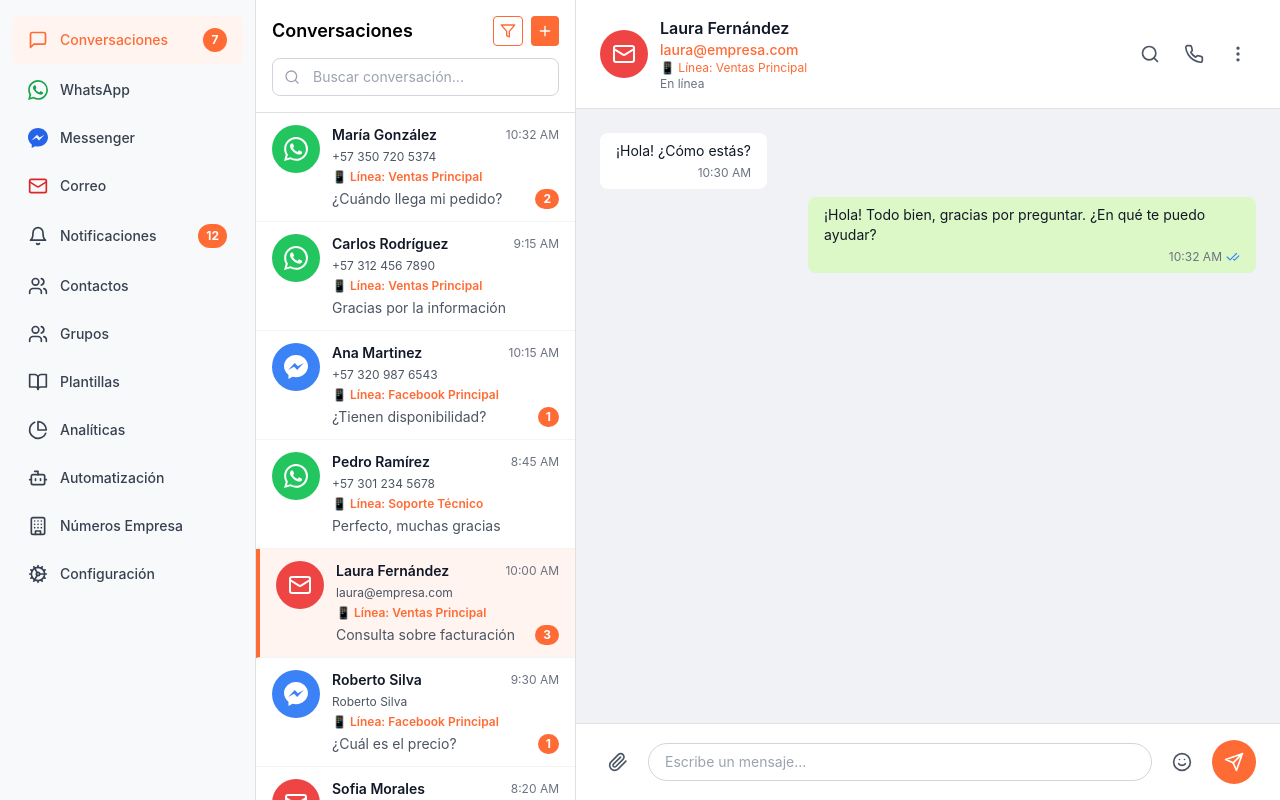
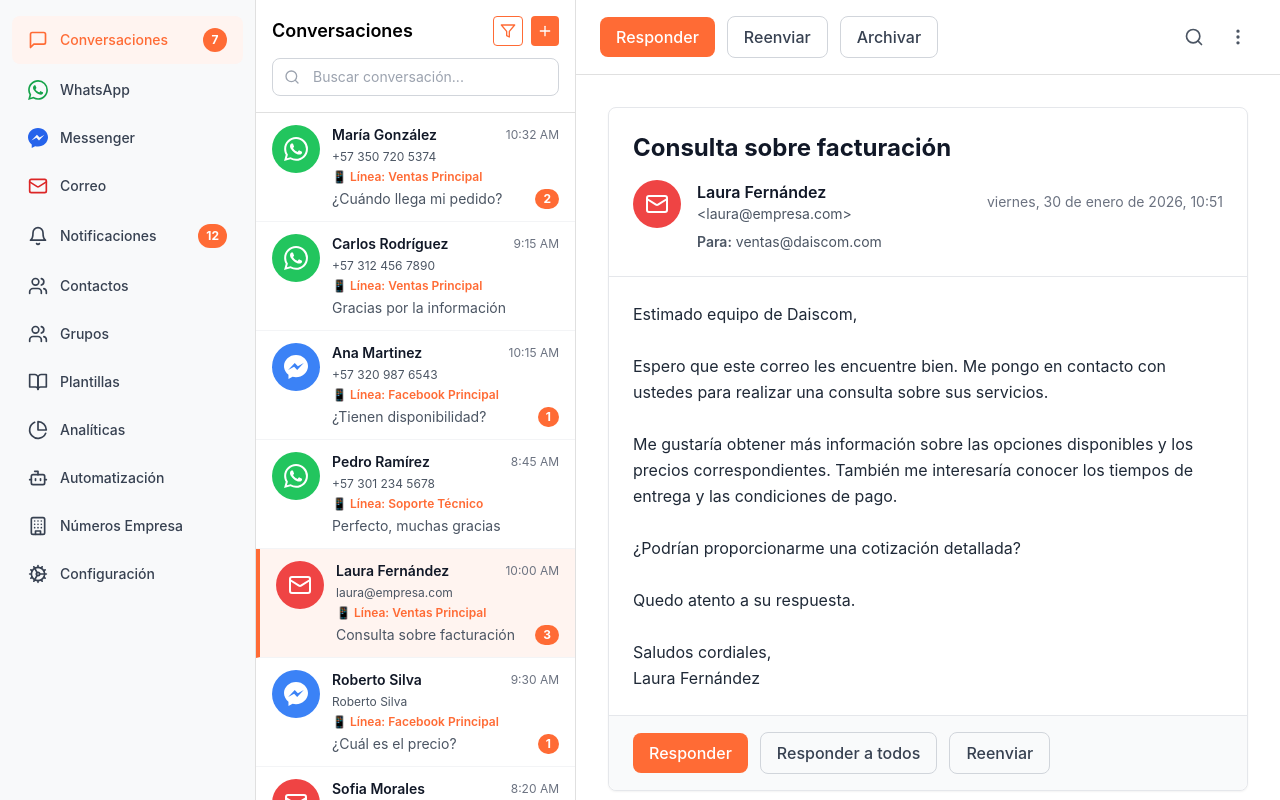
Before and after one commit to Winner797/Daiscomcrmv2, a React (Vite) app: page / in a window 1280 px wide. Both pictures are taken after a click on the button 415 px from the left and 603 px from the top of the page. Built offline with nearby package versions, Linux system fonts and the light colour scheme.

Commit message:
Updated ConversationsSection.tsx

```diff
--- a/src/components/sections/ConversationsSection.tsx
+++ b/src/components/sections/ConversationsSection.tsx
@@ -31,6 +31,17 @@ interface Message {
   sent: boolean;
 }
 
+interface EmailMessage {
+  id: number;
+  subject: string;
+  from: string;
+  to: string;
+  date: string;
+  body: string;
+  cc?: string;
+  attachments?: string[];
+}
+
 interface ConversationsSectionProps {
   filterType?: 'all' | 'whatsapp' | 'messenger' | 'email';
 }
@@ -60,9 +71,29 @@ export default function ConversationsSection({ filterType: initialFilterType = '
     { id: 10, type: 'email', contact: 'Diego Torres', contactInfo: 'diego@startup.io', lastMessage: 'Propuesta comercial', time: 'Ayer', unread: 1, companyNumber: 'Ventas Principal' },
   ];
 
-  const conversationMessages: Message[] = selectedConversation ? [
+  const conversationMessages: Message[] = selectedConversation && selectedConversation.type !== 'email' ? [
     { id: 1, text: '¡Hola! ¿Cómo estás?', time: '10:30 AM', sent: false },
     { id: 2, text: '¡Hola! Todo bien, gracias por preguntar. ¿En qué te puedo ayudar?', time: '10:32 AM', sent: true },
+  ] : [];
+
+  const emailMessages: EmailMessage[] = selectedConversation && selectedConversation.type === 'email' ? [
+    {
+      id: 1,
+      subject: selectedConversation.lastMessage,
+      from: selectedConversation.contactInfo,
+      to: 'ventas@daiscom.com',
+      date: new Date().toLocaleString('es-ES', {
+        weekday: 'long',
+        year: 'numeric',
+        month: 'long',
+        day: 'numeric',
+        hour: '2-digit',
+        minute: '2-digit'
+      }),
+      body: `Estimado equipo de Daiscom,\n\nEspero que este correo les encuentre bien. Me pongo en contacto con ustedes para realizar una consulta sobre sus servicios.\n\nMe gustaría obtener más información sobre las opciones disponibles y los precios correspondientes. También me interesaría conocer los tiempos de entrega y las condiciones de pago.\n\n¿Podrían proporcionarme una cotización detallada?\n\nQuedo atento a su respuesta.\n\nSaludos cordiales,\n${selectedConversation.contact}`,
+      cc: '',
+      attachments: []
+    }
   ] : [];
 
   const filteredConversations = mockConversations.filter(conv => {
@@ -198,6 +229,99 @@ export default function ConversationsSection({ filterType: initialFilterType = '
       </div>
 
       {selectedConversation ? (
+        selectedConversation.type === 'email' ? (
+          <div className="flex-1 flex flex-col bg-white">
+            <div className="px-6 py-4 bg-white border-b border-[var(--border-color)] flex items-center justify-between">
+              <div className="flex items-center gap-3">
+                <button className="px-4 py-2 bg-[var(--primary-orange)] text-white rounded-lg hover:bg-[var(--primary-orange-hover)] transition-colors font-medium">
+                  Responder
+                </button>
+                <button className="px-4 py-2 border border-gray-300 text-gray-700 rounded-lg hover:bg-gray-50 transition-colors font-medium">
+                  Reenviar
+                </button>
+                <button className="px-4 py-2 border border-gray-300 text-gray-700 rounded-lg hover:bg-gray-50 transition-colors font-medium">
+                  Archivar
+                </button>
+              </div>
+              <div className="flex items-center gap-2">
+                <button className="p-2 hover:bg-gray-100 rounded-full transition-colors">
+                  <Search size={20} className="text-gray-600" />
+                </button>
+                <button className="p-2 hover:bg-gray-100 rounded-full transition-colors">
+                  <MoreVertical size={20} className="text-gray-600" />
+                </button>
+              </div>
+            </div>
+
+            <div className="flex-1 overflow-y-auto">
+              {emailMessages.map((email) => (
+                <div key={email.id} className="max-w-4xl mx-auto p-8">
+                  <div className="bg-white border border-gray-200 rounded-lg shadow-sm">
+                    <div className="p-6 border-b border-gray-200">
+                      <h1 className="text-2xl font-bold text-gray-900 mb-4">{email.subject}</h1>
+
+                      <div className="flex items-start gap-4">
+                        <div className="w-12 h-12 bg-red-500 rounded-full flex items-center justify-center text-white font-semibold flex-shrink-0">
+                          <Mail size={24} />
+                        </div>
+                        <div className="flex-1">
+                          <div className="flex items-center justify-between mb-2">
+                            <div>
+                              <p className="font-semibold text-gray-900">{selectedConversation.contact}</p>
+                              <p className="text-sm text-gray-600">&lt;{email.from}&gt;</p>
+                            </div>
+                            <span className="text-sm text-gray-500">{email.date}</span>
+                          </div>
+
+                          <div className="text-sm text-gray-600 space-y-1">
+                            <p><span className="font-semibold">Para:</span> {email.to}</p>
+                            {email.cc && <p><span className="font-semibold">CC:</span> {email.cc}</p>}
+                          </div>
+                        </div>
+                      </div>
+                    </div>
+
+                    <div className="p-6">
+                      <div className="prose max-w-none">
+                        <div className="whitespace-pre-wrap text-gray-800 leading-relaxed">
+                          {email.body}
+                        </div>
+                      </div>
+
+                      {email.attachments && email.attachments.length > 0 && (
+                        <div className="mt-6 pt-6 border-t border-gray-200">
+                          <p className="text-sm font-semibold text-gray-700 mb-3">Archivos adjuntos ({email.attachments.length})</p>
+                          <div className="flex flex-wrap gap-2">
+                            {email.attachments.map((attachment, idx) => (
+                              <div key={idx} className="flex items-center gap-2 px-3 py-2 bg-gray-50 border border-gray-200 rounded-lg hover:bg-gray-100 transition-colors cursor-pointer">
+                                <Paperclip size={16} className="text-gray-600" />
+                                <span className="text-sm text-gray-700">{attachment}</span>
+                              </div>
+                            ))}
+                          </div>
+                        </div>
+                      )}
+                    </div>
+
+                    <div className="px-6 py-4 bg-gray-50 border-t border-gray-200 rounded-b-lg">
+                      <div className="flex items-center gap-3">
+                        <button className="px-4 py-2 bg-[var(--primary-orange)] text-white rounded-lg hover:bg-[var(--primary-orange-hover)] transition-colors font-medium">
+                          Responder
+                        </button>
+                        <button className="px-4 py-2 border border-gray-300 text-gray-700 rounded-lg hover:bg-gray-50 transition-colors font-medium">
+                          Responder a todos
+                        </button>
+                        <button className="px-4 py-2 border border-gray-300 text-gray-700 rounded-lg hover:bg-gray-50 transition-colors font-medium">
+                          Reenviar
+                        </button>
+                      </div>
+                    </div>
+                  </div>
+                </div>
+              ))}
+            </div>
+          </div>
+        ) : (
           <div className="flex-1 flex flex-col bg-white">
             <div className="px-6 py-4 bg-white border-b border-[var(--border-color)] flex items-center justify-between">
               <div className="flex items-center gap-3">
@@ -281,6 +405,7 @@ export default function ConversationsSection({ filterType: initialFilterType = '
               </div>
             </div>
           </div>
+        )
       ) : (
         <div className="flex-1 flex items-center justify-center bg-[#f0f2f5]">
           <div className="text-center">
```
Lines whose indentation alone changed are shown as unchanged.
